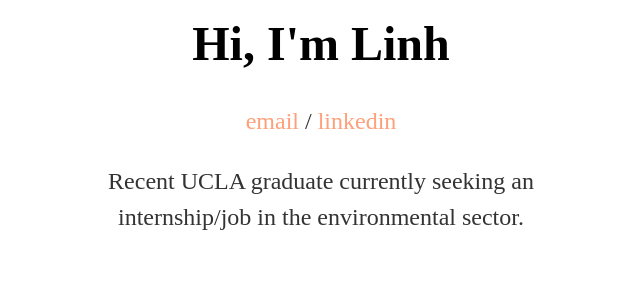
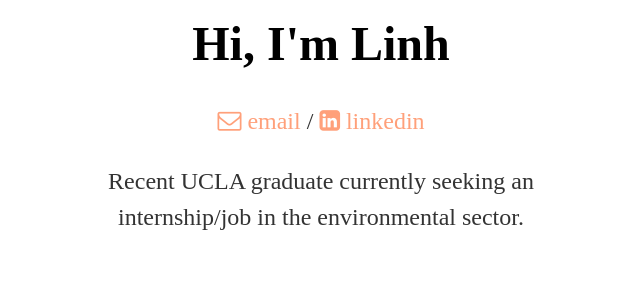
Before and after one commit to lttrinh/lttrinh.github.io, a Jekyll site: the page built from index.html, in a window 1280 px wide. Shown: the part 276-576 px from the top of the page, without its empty margins (319-959 px from the left). Built offline with Jekyll 4.4.1, drawn with Linux system fonts in a browser that asks for light colours.

Commit message:
Update index.html

```diff
--- a/index.html
+++ b/index.html
@@ -5,10 +5,11 @@ title: Linh To Trinh
 <body>
 
 <link rel="stylesheet" href="https://fonts.googleapis.com/icon?family=Material+Icons">
+<link rel="stylesheet" href="https://cdnjs.cloudflare.com/ajax/libs/font-awesome/4.7.0/css/font-awesome.min.css">
 
 <div class="header">
 	<h1>Hi, I'm Linh</h1>
-	<p><a href="mailto:linhtrinhto@gmail.com">email</a> / <a href="https://linkedin.com/in/linhtrinhto">linkedin</a></p>
+	<p><a href="mailto:linhtrinhto@gmail.com"><i class="fa fa-envelope-o"></i> email</a> / <a href="https://linkedin.com/in/linhtrinhto"><i class="fa fa-linkedin-square"></i> linkedin</a></p>
 
 </div>
 
```
